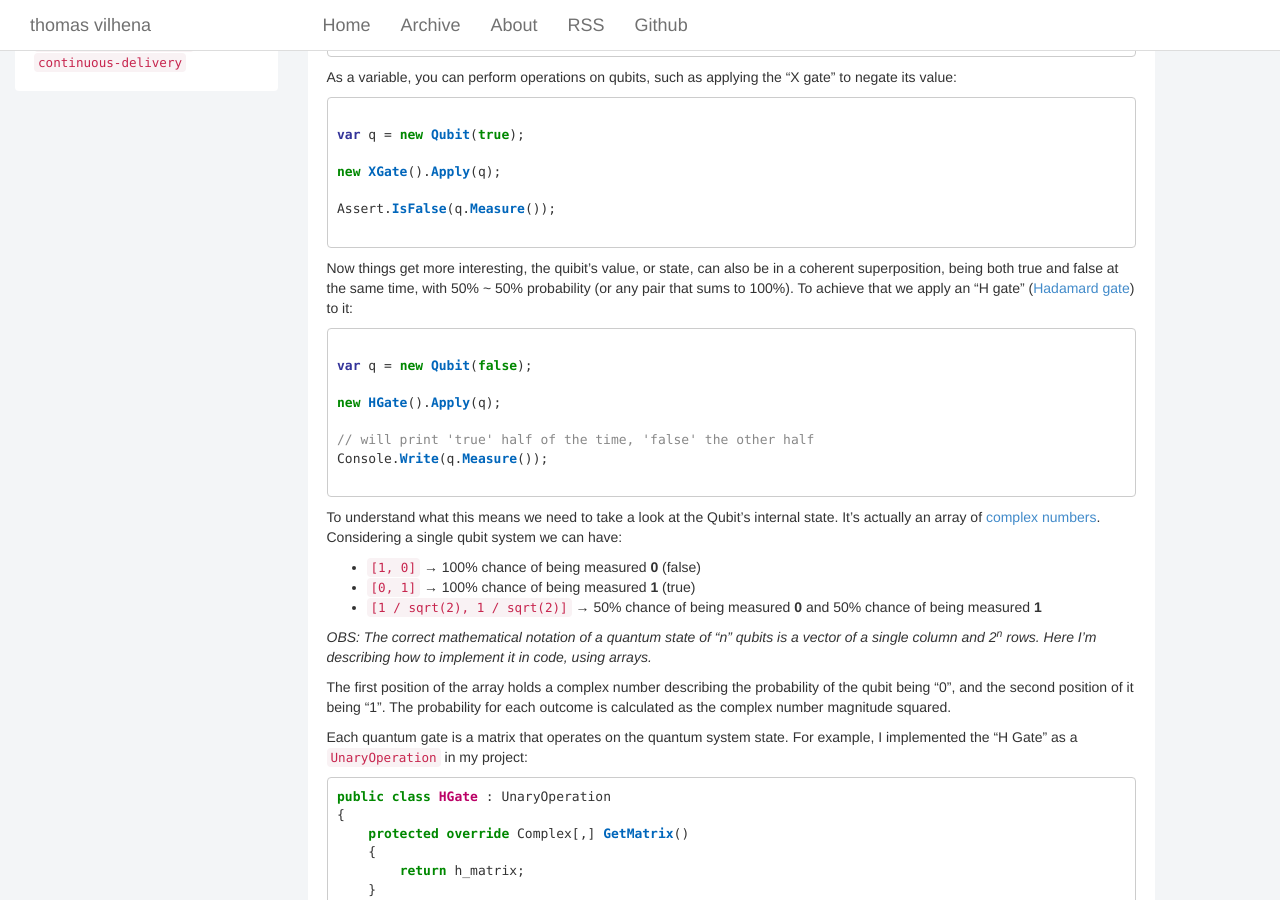
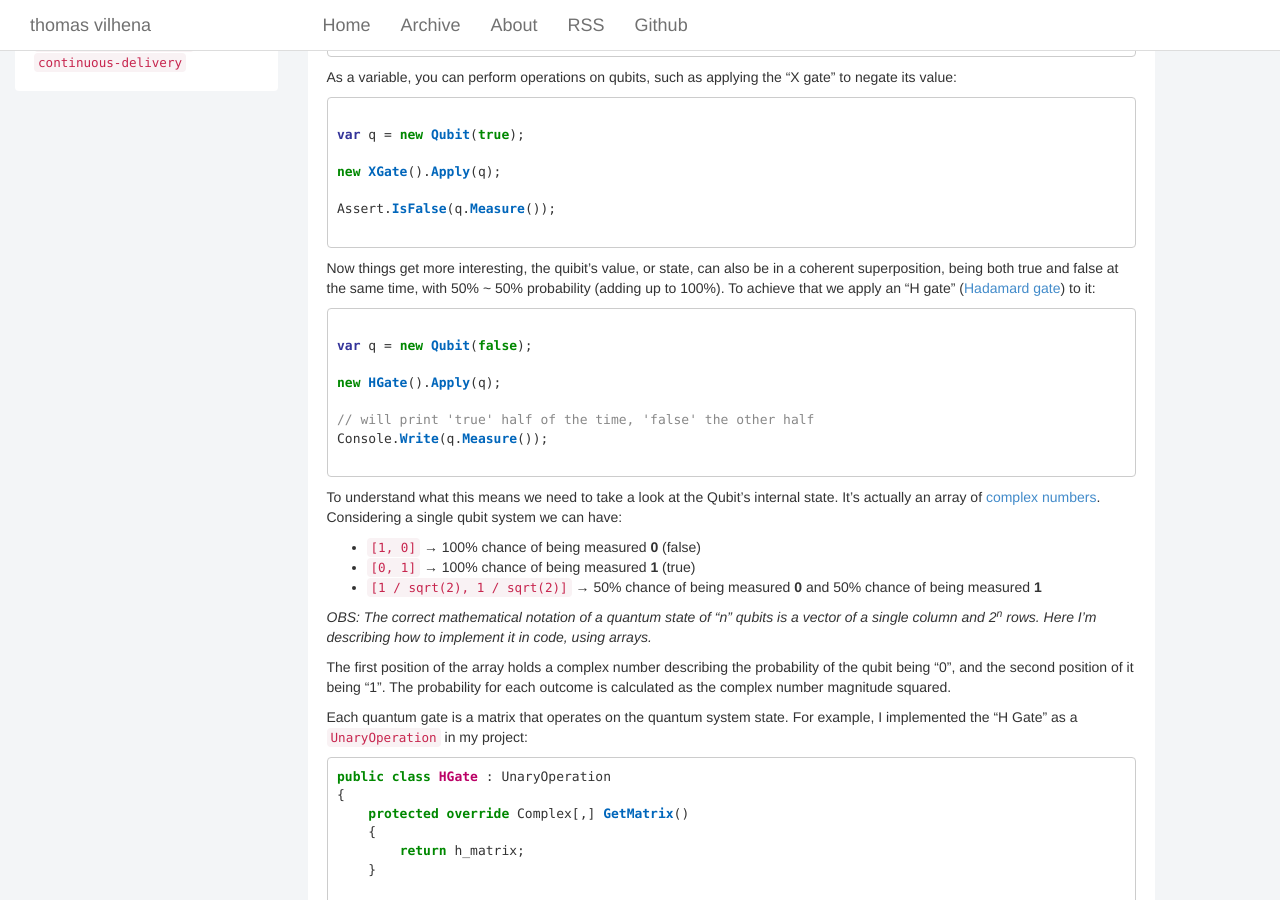
Before and after one commit to TCGV/blog, a Jekyll site: the page built from _posts/2019-11-20-quantum-computing-for-programmers.md, in a window 1280 px wide and 900 px high, scrolled down 506 px. Built offline with Jekyll 4.4.1, drawn with Linux system fonts in a browser that asks for light colours; some of the changed text lies outside the part shown.

Commit message:
- Wording - Fixing image extension

````diff
--- a/_posts/2019-11-20-quantum-computing-for-programmers.md
+++ b/_posts/2019-11-20-quantum-computing-for-programmers.md
@@ -38,7 +38,7 @@ Assert.IsFalse(q.Measure());
 
 ```
 
-Now things get more interesting, the quibit's value, or state, can also be in a coherent superposition, being both true and false at the same time, with 50% ~ 50% probability (or any pair that sums to 100%). To achieve that we apply an "H gate" ([Hadamard gate](https://en.wikipedia.org/wiki/Quantum_logic_gate#Hadamard_(H)_gate)) to it:
+Now things get more interesting, the quibit's value, or state, can also be in a coherent superposition, being both true and false at the same time, with 50% ~ 50% probability (adding up to 100%). To achieve that we apply an "H gate" ([Hadamard gate](https://en.wikipedia.org/wiki/Quantum_logic_gate#Hadamard_(H)_gate)) to it:
 
 ```csharp
 
@@ -241,7 +241,7 @@ Saving the best for last, I will now introduce the [Deutsch Oracle algorithm](ht
 Its quantum circuit diagram is presented below:
 
 <p align="center">
-  <img style="max-height: 250px; max-width: 100%; margin: 10px" src="{{ site.baseurl }}/images/p11/deutsch_circuit.PNG" alt="Deutsch circuit"/>
+  <img style="max-height: 250px; max-width: 100%; margin: 10px" src="{{ site.baseurl }}/images/p11/deutsch_circuit.png" alt="Deutsch circuit"/>
   <br>
   <label style="font-size: 12px;">figure 1. Deutsch algorithm circuit diagram</label>
 </p>
````
Also changed, not shown: other parts of _posts/2019-11-20-quantum-computing-for-programmers.md (+1 -1 lines).
